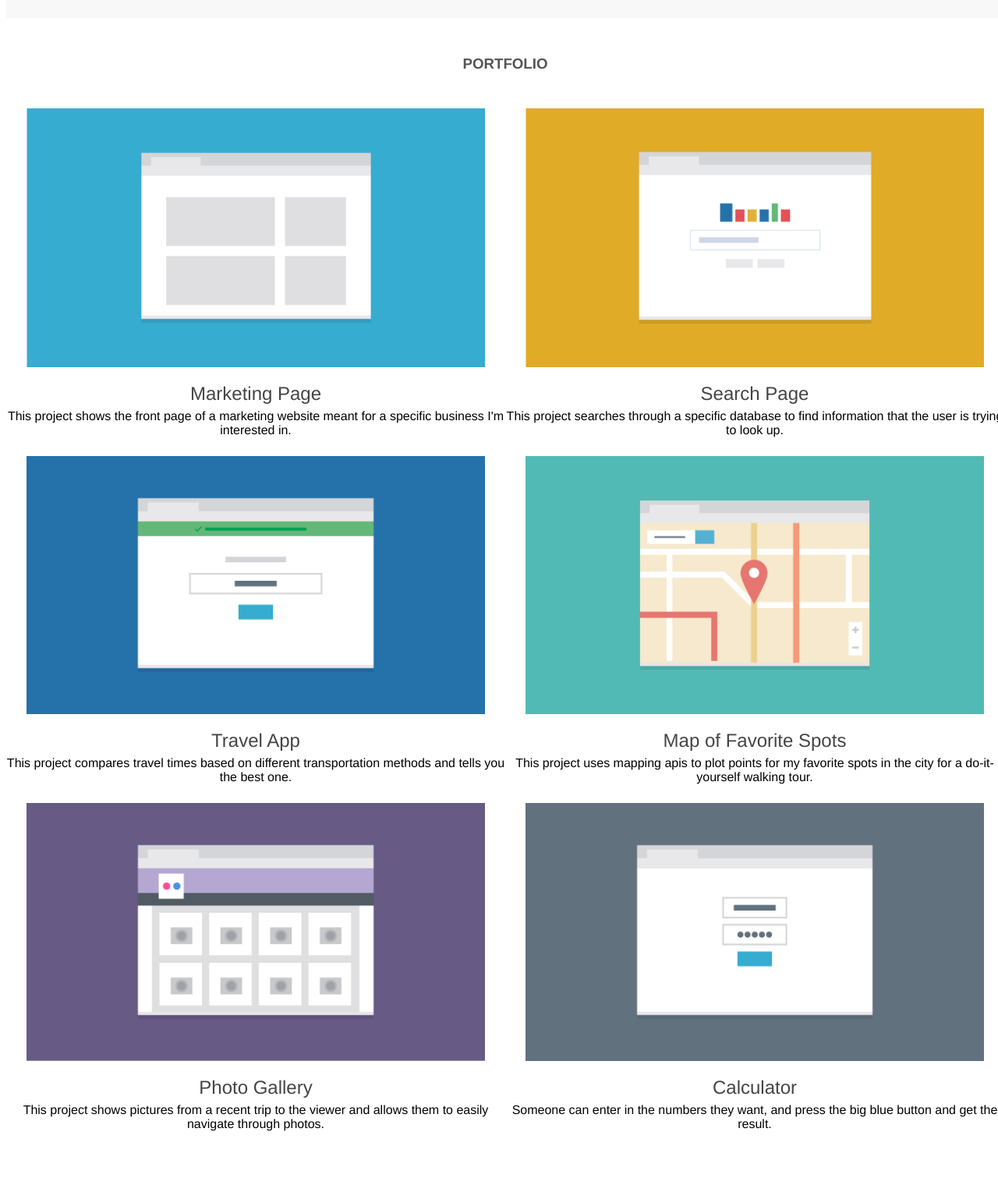
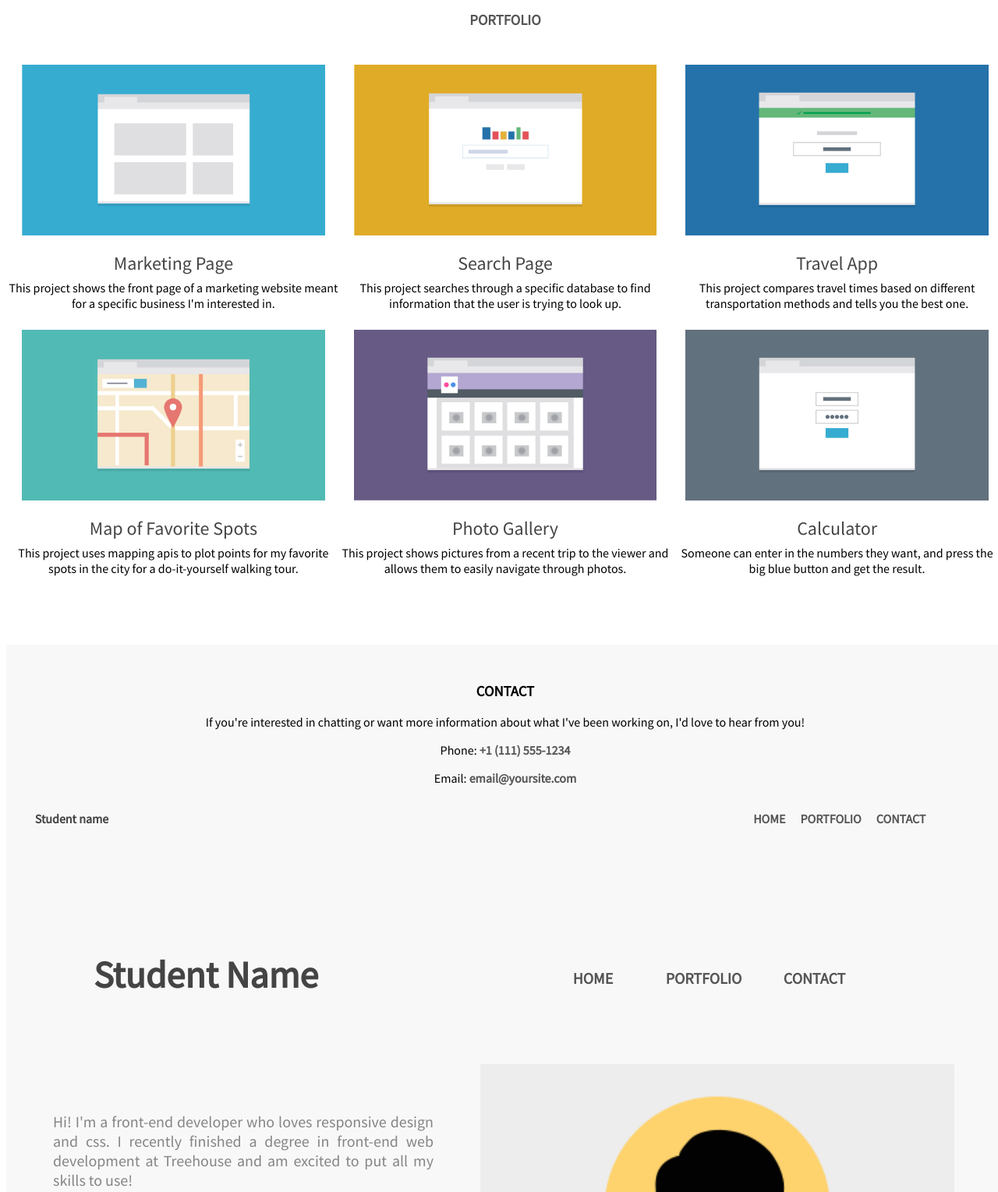
Before and after one commit to Ali-L121/TTH-project-2, a plain HTML site: page responsive_layout_v3/index.html in a window 1280 px wide. Shown: the part 740-2269 px from the top of the page at 78% size. Drawn offline with Linux system fonts and the light colour scheme.

Commit message:
REDO
thank you !

```diff
--- a/responsive_layout_v3/css/styles.css
+++ b/responsive_layout_v3/css/styles.css
@@ -187,7 +187,7 @@ hr {
     margin-top: -2em;
   }
 
-   }
+
 
    .bottom-nav-redirect{
     display: none;
--- a/responsive_layout_v3/index.html
+++ b/responsive_layout_v3/index.html
@@ -5,6 +5,113 @@
     <meta content="width=device-width, initial-scale=1.0" name="viewport">
     <title>Portfolio - Techdegree Project 2</title>
     <link href="css/styles.css" rel="stylesheet">
+    <!DOCTYPE html>
+<html lang="en" dir="ltr">
+  <head>
+    <meta charset="utf-8">
+    <meta content="width=device-width, initial-scale=1.0" name="viewport">
+    <title>Portfolio - Techdegree Project 2</title>
+    <link href="css/styles.css" rel="stylesheet">
+    <link rel="preconnect" href="https://fonts.gstatic.com">
+    <link href="https://fonts.googleapis.com/css2?family=Source+Sans+Pro&display=swap" rel="stylesheet">
+
+
+  </head>
+  <body>
+    <header class="header-content">
+      <h1 class="student-name">Student Name</h1>
+      <nav>
+        <ul class="main-nav">
+          <li><a href="#top">HOME</a></li>
+          <li><a href="#main-content">PORTFOLIO</a></li>
+          <li><a href="#footer">CONTACT</a></li>
+        </ul>
+      </nav>
+      <div class="bio group">
+        <img class="profile-img" src="images/responsive-layout-profile.png" alt="Generic profile picture" />
+        <p class="bio-text">
+          Hi! I'm a front-end developer who loves responsive design and css. I recently finished a degree in front-end web development at Treehouse and am excited to put all my skills to use!
+        </p>
+      </div>
+    </header>
+    <main id="main-content">
+      <h3 class="main-content-title">PORTFOLIO</h3>
+      <div class="portfolio-section group">
+        <div class="portfolio-content col-left col-3">
+          <img class="portfolio-img" src="images/portfolio-1.png" alt="Generic picture of a browser"/>
+          <h3>Marketing Page</h3>
+          <p>
+            This project shows the front page of a marketing website meant for a specific business I'm interested in.
+          </p>
+        </div>
+        <div class="portfolio-content col-right col-3">
+          <img class="portfolio-img" src="images/portfolio-2.png" alt="Generic picture of a search page" />
+          <h3>Search Page</h3>
+          <p>
+            This project searches through a specific database to find information that the user is trying to look up.
+          </p>
+        </div>
+        <div class="portfolio-content col-left col-3">
+          <img class="portfolio-img" src="images/portfolio-3.png" alt="Generic picture of a travel web app" />
+          <h3>Travel App</h3>
+          <p>
+            This project compares travel times based on different transportation methods and tells you the best one.
+          </p>
+        </div>
+        <div class="portfolio-content col-right col-3">
+          <img class="portfolio-img" src="images/portfolio-4.png" alt="Generic picture of a map app" />
+          <h3>Map of Favorite Spots</h3>
+          <p>
+            This project uses mapping apis to plot points for my favorite spots in the city for a do-it-yourself walking tour.
+          </p>
+        </div>
+        <div class="portfolio-content col-left col-3">
+          <img class="portfolio-img" src="images/portfolio-5.png" alt="Generic picture of a photo gallery web app" />
+          <h3>Photo Gallery</h3>
+          <p>
+            This project shows pictures from a recent trip to the viewer and allows them to easily navigate through photos.
+          </p>
+        </div>
+        <div class="portfolio-content col-right col-3">
+          <img class="portfolio-img" src="images/portfolio-6.png" alt="Generic picture of a calculator web app" />
+          <h3>Calculator</h3>
+          <p>
+            Someone can enter in the numbers they want, and press the big blue button and get the result.
+          </p>
+        </div>
+      </div>
+    </main>
+    <footer id="footer">
+      <div class="footer-content">
+        <h3 class="contact-title">CONTACT</h3>
+        <p class="contact-desc">
+          If you're interested in chatting or want more information about what I've been working on, I'd love to hear from you!
+        </p>
+        <p>
+          Phone: <strong> <a href="tel:+1(111)555-1234">+1 (111) 555-1234</a></strong>
+        </p>
+        <p>
+          Email: <strong><a href="mailto:email@yoursite.com">email@yoursite.com</a></strong>
+        </p>
+
+        <div class="bottom-nav group">
+          <p class="bottom-nav-name">
+            Student name
+          </p>
+          <p class="bottom-nav-redirect">
+            <a href="#top">BACK TO TOP</a>
+          </p>
+          <ul class="bottom-nav-links">
+            <li><a href="#top">HOME</a></li>
+            <li><a href="#main-content">PORTFOLIO</a></li>
+            <li><a href="#footer">CONTACT</a></li>
+          </ul>
+        </div>
+      </div>
+    </footer>
+  </body>
+</html>
+
 
   </head>
   <body>
```
